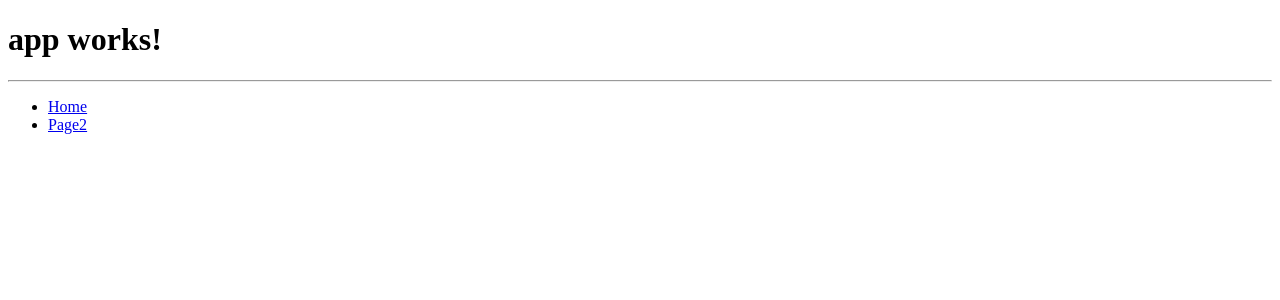
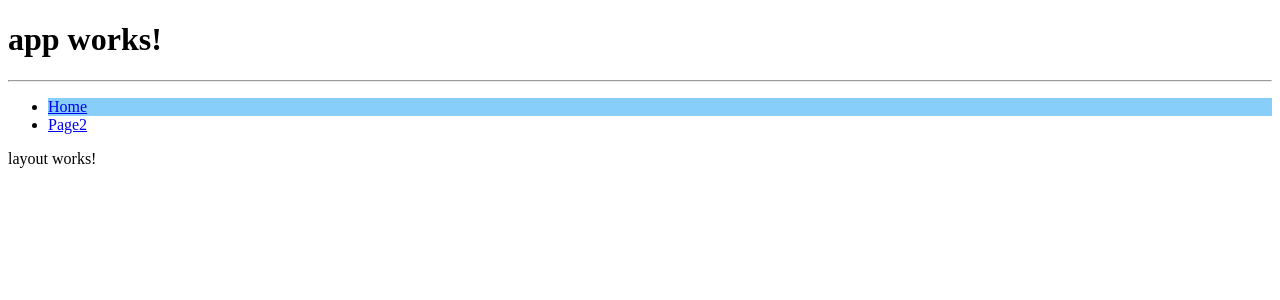
Before and after one commit to RyanGits/ng2-adv, an Angular app: page /layout in a window 1280 px wide. Before the commit this address led to /. Shown: the top 300 px of the page. Built offline with nearby package versions, Linux system fonts and the light colour scheme.

Commit message:
Active 套用在<li>

```diff
--- a/src/app/app-routing.module.ts
+++ b/src/app/app-routing.module.ts
@@ -4,7 +4,8 @@ import { NgModule } from '@angular/core';
 import { Routes, RouterModule } from '@angular/router';
 
 const routes: Routes = [
-  {path: '', component: LayoutComponent},
+  {path: '', redirectTo: '/layout', pathMatch: 'full'},
+  {path: 'layout', component: LayoutComponent},
   {path: 'page2', component: Page2Component}
 ];
 
--- a/src/app/app.component.html
+++ b/src/app/app.component.html
@@ -3,8 +3,8 @@
 </h1>
 <hr>
 <ul>
-  <li><a [routerLink]="['/']" [routerLinkActive]="'active'" [routerLinkActiveOptions] = "{exact: true}">Home</a></li>
-  <li><a [routerLink]="['/page2']" [routerLinkActive] = "'active'" [routerLinkActiveOptions] = "{exact: true}">Page2</a></li>
+  <li [routerLinkActive]= "'active'" [routerLinkActiveOptions] = "{exact: true}"><a [routerLink]="['/layout']">Home</a></li>
+  <li [routerLinkActive] = "'active'" [routerLinkActiveOptions] = "{exact: true}"><a [routerLink]="['/page2']">Page2</a></li>
   <!--Example2
   <li><a [routerLink]="['/']" routerLinkActive="active" [routerLinkActiveOptions] = "{exact: true}">Home</a></li>
   <li><a [routerLink]="['/page2']" routerLinkActive = "active" [routerLinkActiveOptions] = "{exact: true}">Page2</a></li>-->
```
